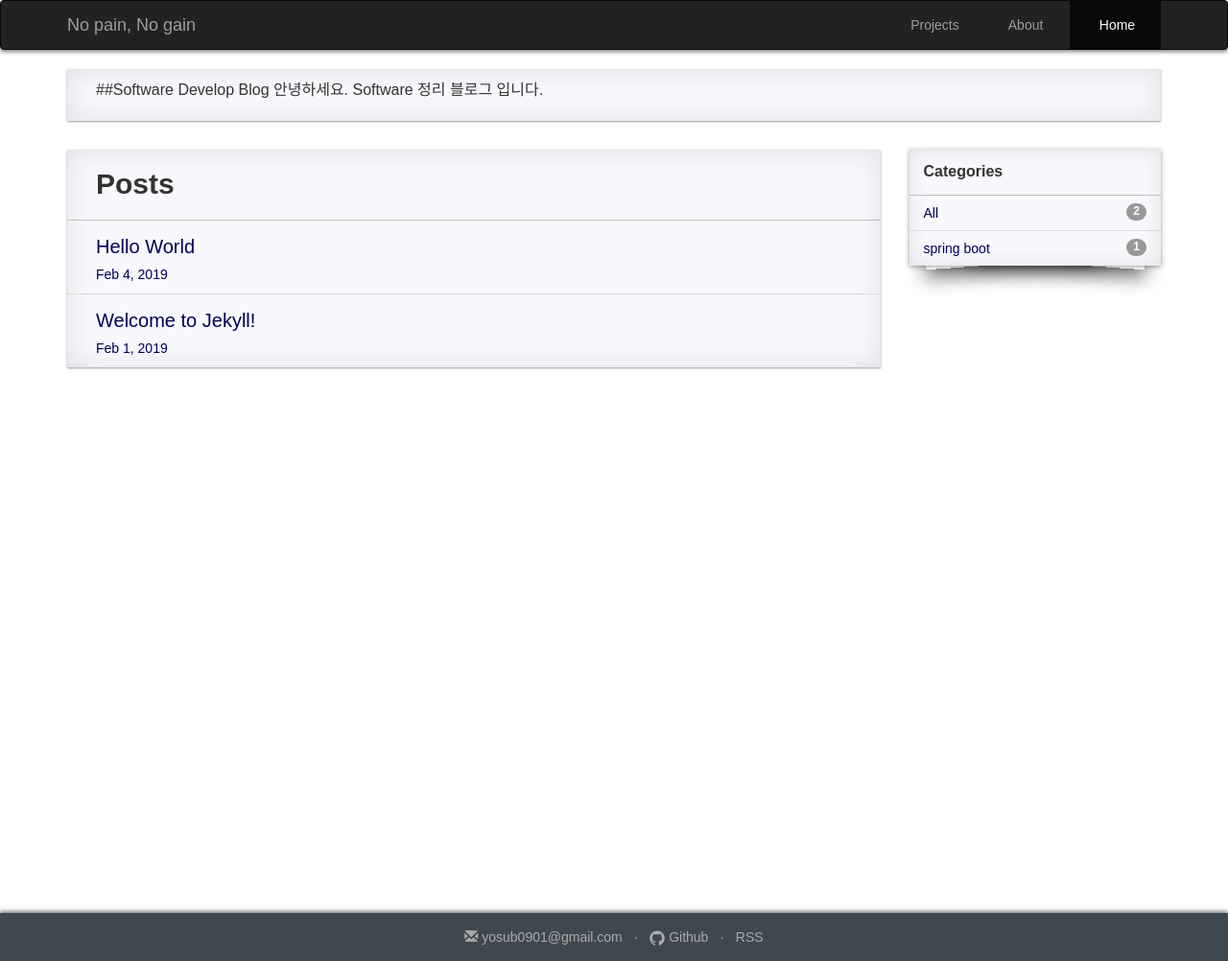
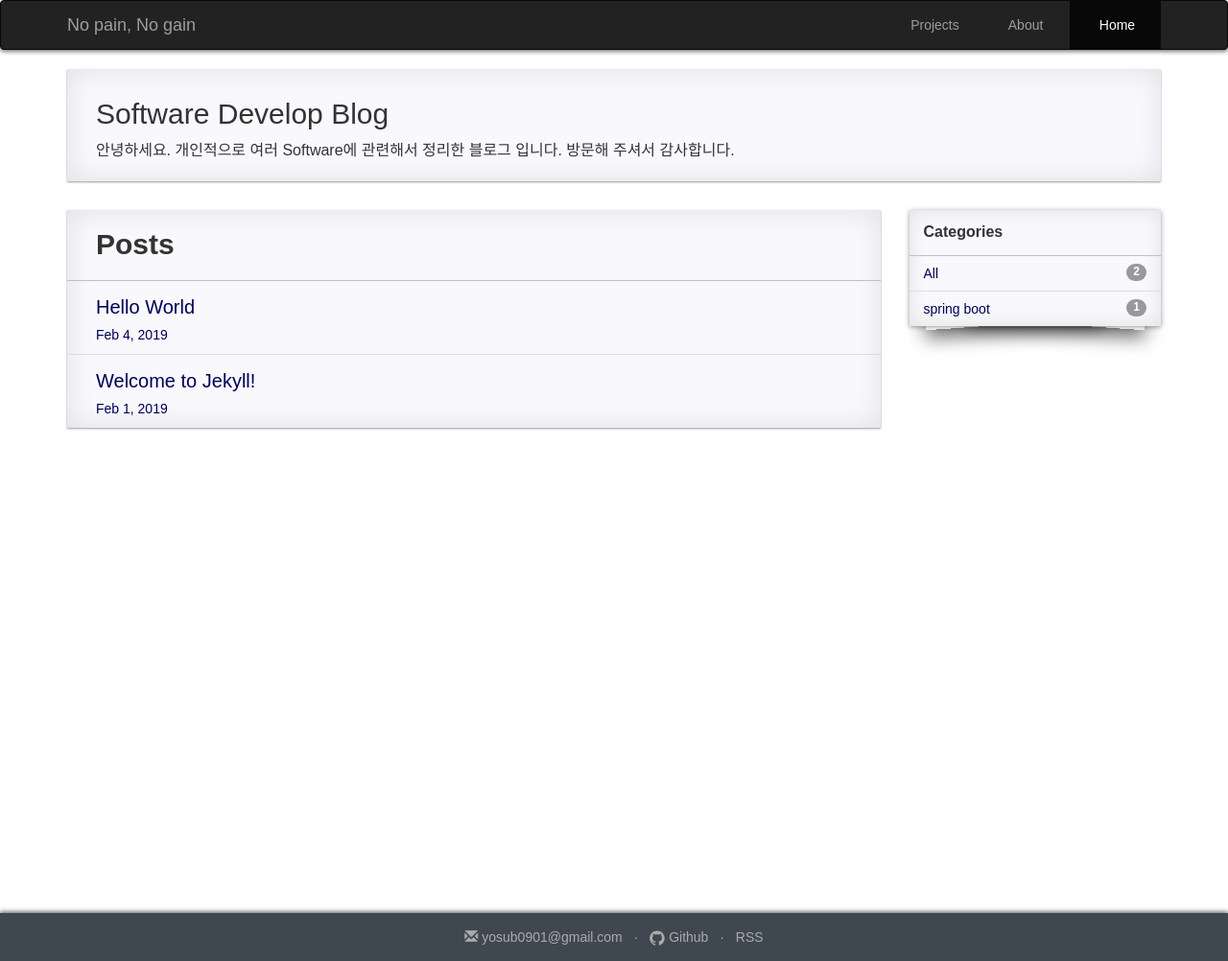
Before and after one commit to YosubLee/ysdev, a Jekyll site: the page built from index.md, in a window 1280 px wide. Shown: the whole page at 96% size. Built offline with Jekyll 4.4.1, drawn with Linux system fonts in a browser that asks for light colours.

Commit message:
1. md 문법 수정

```diff
--- a/index.md
+++ b/index.md
@@ -3,5 +3,5 @@ layout: frontpage
 title: Home
 ---
 
-##Software Develop Blog
-안녕하세요. Software 정리 블로그 입니다.
+## Software Develop Blog
+안녕하세요. 개인적으로 여러 Software에 관련해서 정리한 블로그 입니다. 방문해 주셔서 감사합니다.
```
